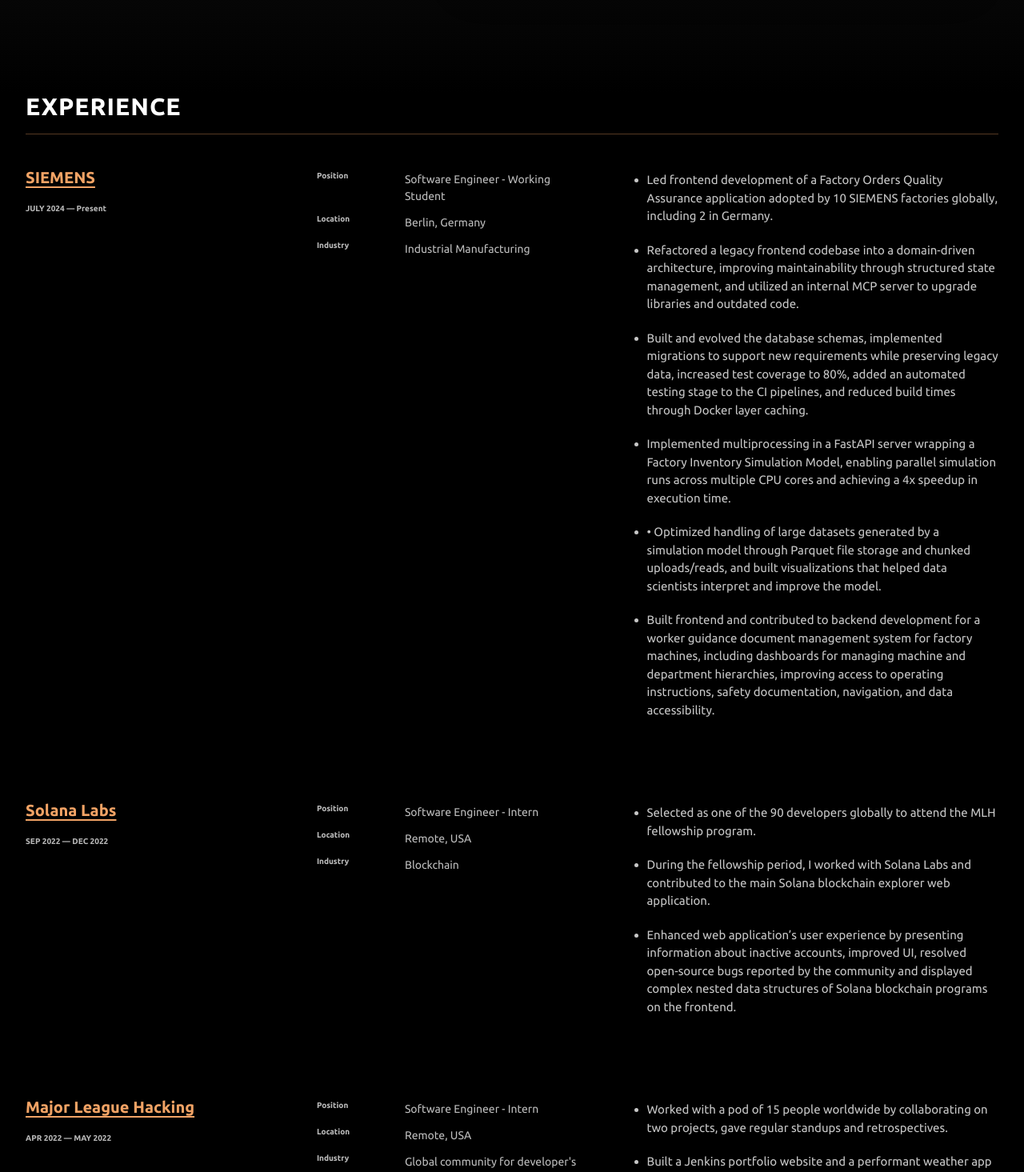
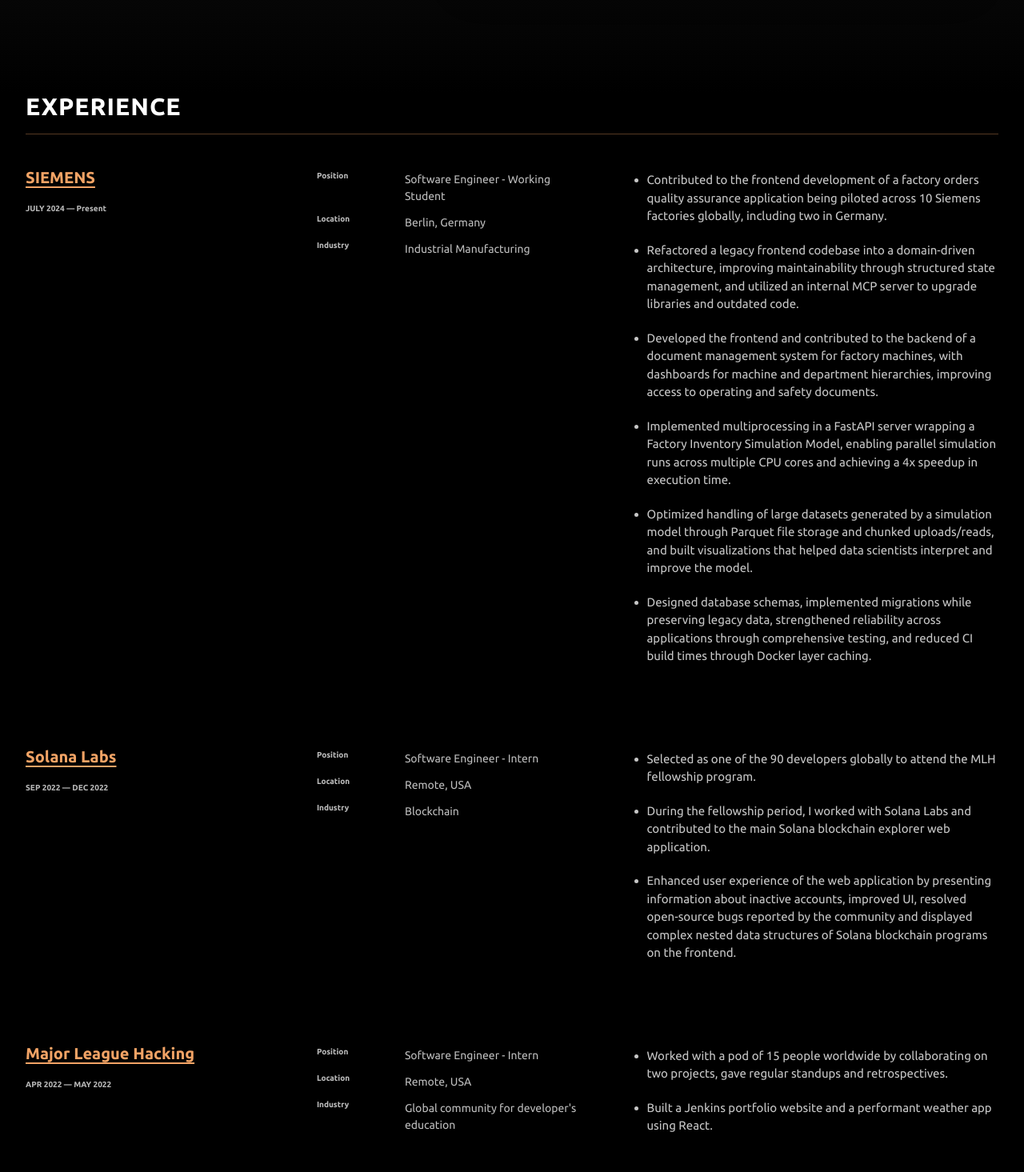
Before and after one commit to yahya-cloud/portfolio-next, a Next.js app: page / in a window 1280 px wide. Shown: the part 744-2209 px from the top of the page at 80% size. Built offline with nearby package versions, Linux system fonts and the light colour scheme; a web font is replaced by a local one.

Commit message:
Update ExperienceListIndex.js

```diff
--- a/app/components/Experience/ExperienceListIndex.js
+++ b/app/components/Experience/ExperienceListIndex.js
@@ -2,12 +2,12 @@
   {
     name: "SIEMENS",
     bulletPoints: [
-      "Led frontend development of a Factory Orders Quality Assurance application adopted by 10 SIEMENS factories globally, including 2 in Germany.",
+      "Contributed to the frontend development of a factory orders quality assurance application being piloted across 10 Siemens factories globally, including two in Germany.",
       "Refactored a legacy frontend codebase into a domain-driven architecture, improving maintainability through structured state management, and utilized an internal MCP server to upgrade libraries and outdated code.",
-      "Built and evolved the database schemas, implemented migrations to support new requirements while preserving legacy data, increased test coverage to 80%, added an automated testing stage to the CI pipelines, and reduced build times through Docker layer caching.",
+      "Developed the frontend and contributed to the backend of a document management system for factory machines, with dashboards for machine and department hierarchies, improving access to operating and safety documents.",
       "Implemented multiprocessing in a FastAPI server wrapping a Factory Inventory Simulation Model, enabling parallel simulation runs across multiple CPU cores and achieving a 4x speedup in execution time.",
-      "• Optimized handling of large datasets generated by a simulation model through Parquet file storage and chunked uploads/reads, and built visualizations that helped data scientists interpret and improve the model.",
-      "Built frontend and contributed to backend development for a worker guidance document management system for factory machines, including dashboards for managing machine and department hierarchies, improving access to operating instructions, safety documentation, navigation, and data accessibility."
+      "Optimized handling of large datasets generated by a simulation model through Parquet file storage and chunked uploads/reads, and built visualizations that helped data scientists interpret and improve the model.",
+      "Designed database schemas, implemented migrations while preserving legacy data, strengthened reliability across applications through comprehensive testing, and reduced CI build times through Docker layer caching."
     ],
     timeline: { start: "JULY 2024", end: "Present" },
     location: { country: "Germany", city: "Berlin" },
@@ -20,7 +20,7 @@
     bulletPoints: [
       "Selected as one of the 90 developers globally to attend the MLH fellowship program.",
       "During the fellowship period, I worked with Solana Labs and contributed to the main Solana blockchain explorer web application.",
-      " Enhanced web application’s user experience by presenting information about inactive accounts, improved UI, resolved open-source bugs reported by the community and displayed complex nested data structures of Solana blockchain programs on the frontend."
+      "Enhanced user experience of the web application by presenting information about inactive accounts, improved UI, resolved open-source bugs reported by the community and displayed complex nested data structures of Solana blockchain programs on the frontend."
     ],
     timeline: { start: "SEP 2022", end: "DEC 2022" },
     location: { country: "USA", city: "Remote" },
```
